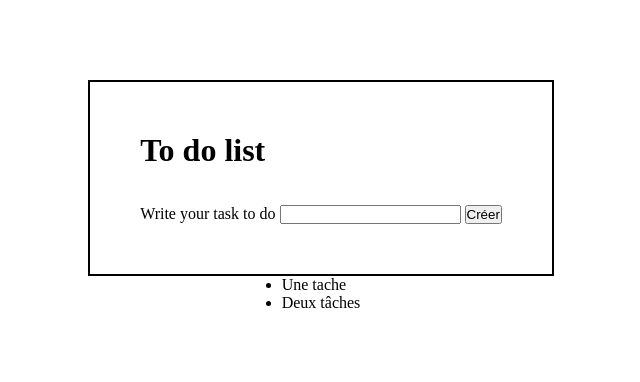
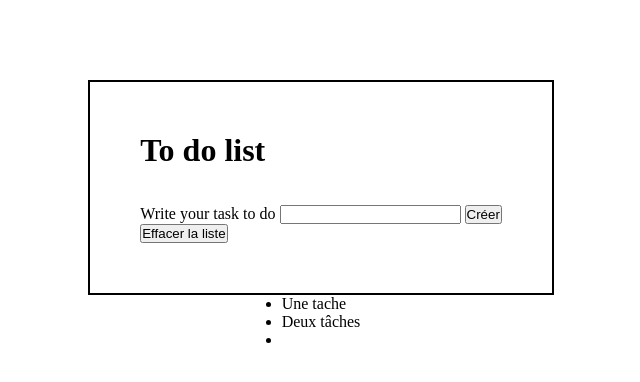
Before and after one commit to JoelShumy/To_do_list, a plain HTML site: page index.html in a window 1280 px wide. Both pictures are taken after a click on the button "Créer". Shown: the whole page, without its empty margins (319-959 px from the left). Drawn offline with Linux system fonts and the light colour scheme.

Commit message:
fonction effacer listes

```diff
--- a/index.html
+++ b/index.html
@@ -10,12 +10,15 @@
 <body>
     <div class="writting_content">
         <h1>To do list</h1>
+
         <label for="task_name">Write your task to do</label>
         <input type="text" id="task_name" name="task_name" required maxlength="255">
-        <button type="submit" id="submit_button">Créer</button>
+        <button type="submit" id="submit_button">Créer</button><br>
+        <button type="submit" id="clear_button">Effacer la liste</button>
     </div>
+
     <div class="tasks">
-        <ul id="task__list">
+        <ul id="tasks__list">
             <li>Une tache</li>
             <li>Deux tâches</li>
         </ul>
--- a/script.js
+++ b/script.js
@@ -1,5 +1,23 @@
-let userTask = document.getElementById("task_name");
-let submitButton = document.getElementById("submit_button");
-let taskList = document.getElementById("task_list");
+let userTask = document.getElementById('task_name');
+let taskList = document.getElementById('tasks__list');
+let tasks = document.getElementsByTagName('li');
 
-taskList.appendChild("<li>lol</li>");
+function createTask () {
+    let taskValue = document.getElementById('task_name').value;
+    let newTask = document.createElement('li');
+    newTask.innerText = taskValue;
+
+taskList.appendChild(newTask)
+}
+
+
+let submitButton = document.getElementById('submit_button');
+let clearButton =  document.getElementById('clear_button');
+
+
+function deleteTasks() {
+    taskList.removeChild(tasks);
+}
+
+submitButton.addEventListener('click',createTask);
+clearButton.addEventListener('click',deleteTasks);
--- a/style.css
+++ b/style.css
@@ -20,6 +20,3 @@ body {
 h1 {
     margin-bottom: 10%;
 }
-
-.tasks {
-}
```
